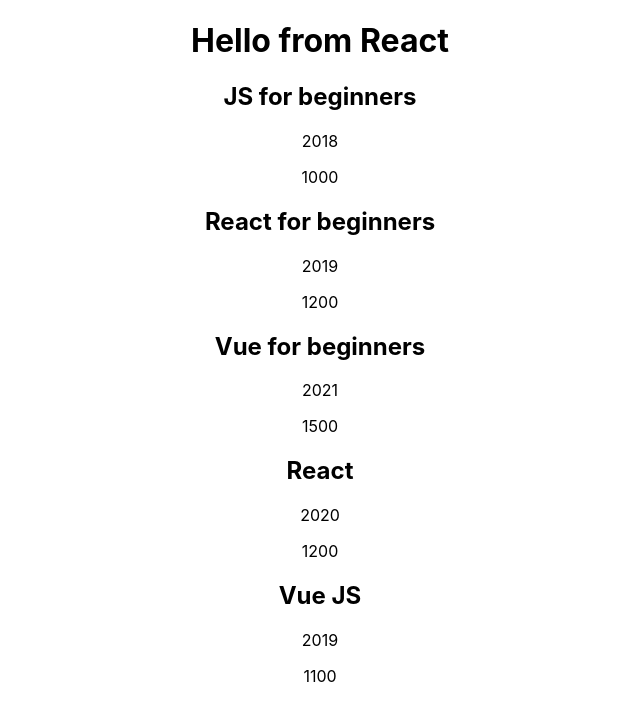
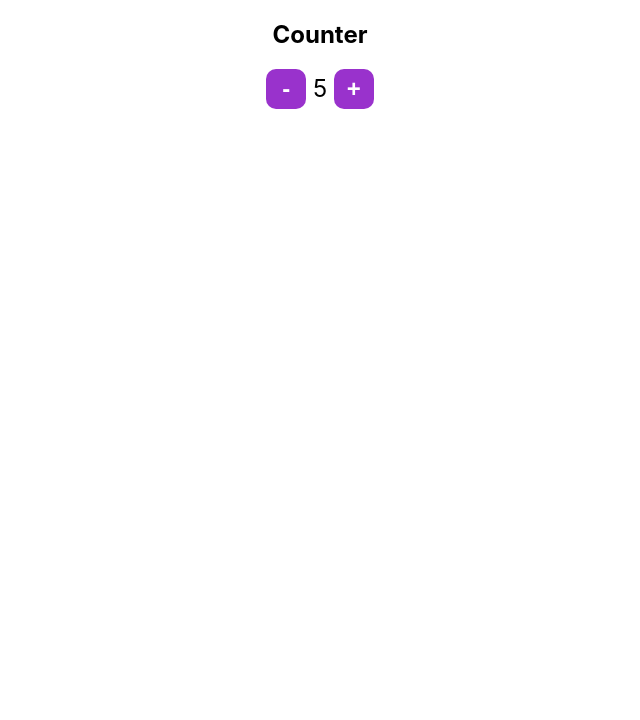
Before and after one commit to ipotemkin/sky-react, a React (Create React App) app: page / in a window 1280 px wide. Shown: the top 720 px of the page, without its empty margins (320-960 px from the left). Built offline with nearby package versions, Linux system fonts and the light colour scheme.

Commit message:
added MinMax

```diff
--- a/src/App.js
+++ b/src/App.js
@@ -1,17 +1,19 @@
 import './App.css'
-import Book from './Book'
+// import Book from './Book'
+import MinMax from './components/MinMax'
 
 function App() {
   return (
     <div className="App">
-      <h1 id="hello" className="class1">
+      <MinMax min={5} max={10}/>
+      {/* <h1 id="hello" className="class1">
         Hello from React
       </h1>
       <Book name="JS for beginners" year="2018" price="1000" />
       <Book name="React for beginners" year="2019" price="1200" />
       <Book name="Vue for beginners" year="2021" price="1500" />
       <Book name="React" year="2020" price="1200" />
-      <Book name="Vue JS" year="2019" price="1100" />
+      <Book name="Vue JS" year="2019" price="1100" /> */}
     </div>
   )
 }
--- /dev/null
+++ b/src/components/MinMax.js
@@ -0,0 +1,35 @@
+import React from "react"
+
+class MinMax extends React.Component {
+  constructor(props) {
+    super(props)
+    this.state = { curCount: props.min }
+    this.min = props.min
+    this.max = props.max
+  }
+
+  incr = () => {
+    if (this.state.curCount < this.max)
+      this.setState((prevState) => ({curCount: prevState.curCount + 1}))
+  }
+
+  decr = () => {
+    if (this.state.curCount > this.min)
+      this.setState((prevState) => ({curCount: prevState.curCount - 1}))
+  }
+
+  render() {
+    const { curCount} = this.state
+
+    return (
+      <div>
+        <h2>Counter</h2>
+        <button className="btn" type="button" onClick={this.decr}>-</button>
+        <span> { curCount } </span>
+        <button className="btn" type="button" onClick={this.incr}>+</button>
+      </div>
+    )
+  }
+}
+
+export default MinMax
--- a/src/index.css
+++ b/src/index.css
@@ -1,3 +1,7 @@
+* {
+  font-size: 24px;
+}
+
 body {
   margin: 0;
   font-family: -apple-system, BlinkMacSystemFont, 'Segoe UI', 'Roboto', 'Oxygen',
@@ -11,3 +15,13 @@
   font-family: source-code-pro, Menlo, Monaco, Consolas, 'Courier New',
     monospace;
 }
+
+.btn {
+  width: 40px;
+  height: 40px;
+  background-color: darkorchid;
+  border-radius: 10px;
+  border: none;
+  color: white;
+  font-weight: 600;
+}
```
Also changed, not shown: 1 other file (tests, documents, lock files or other folders).
